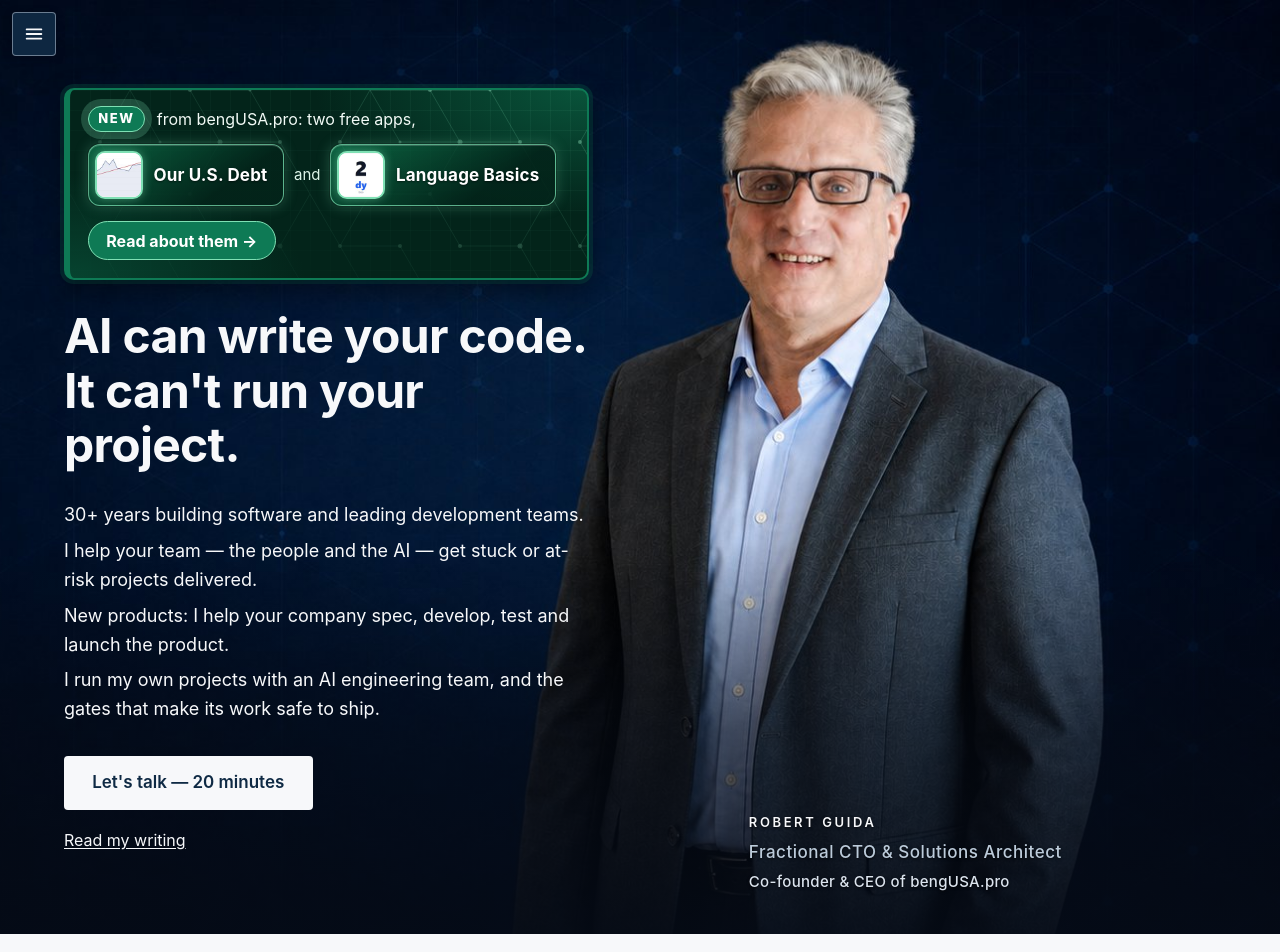
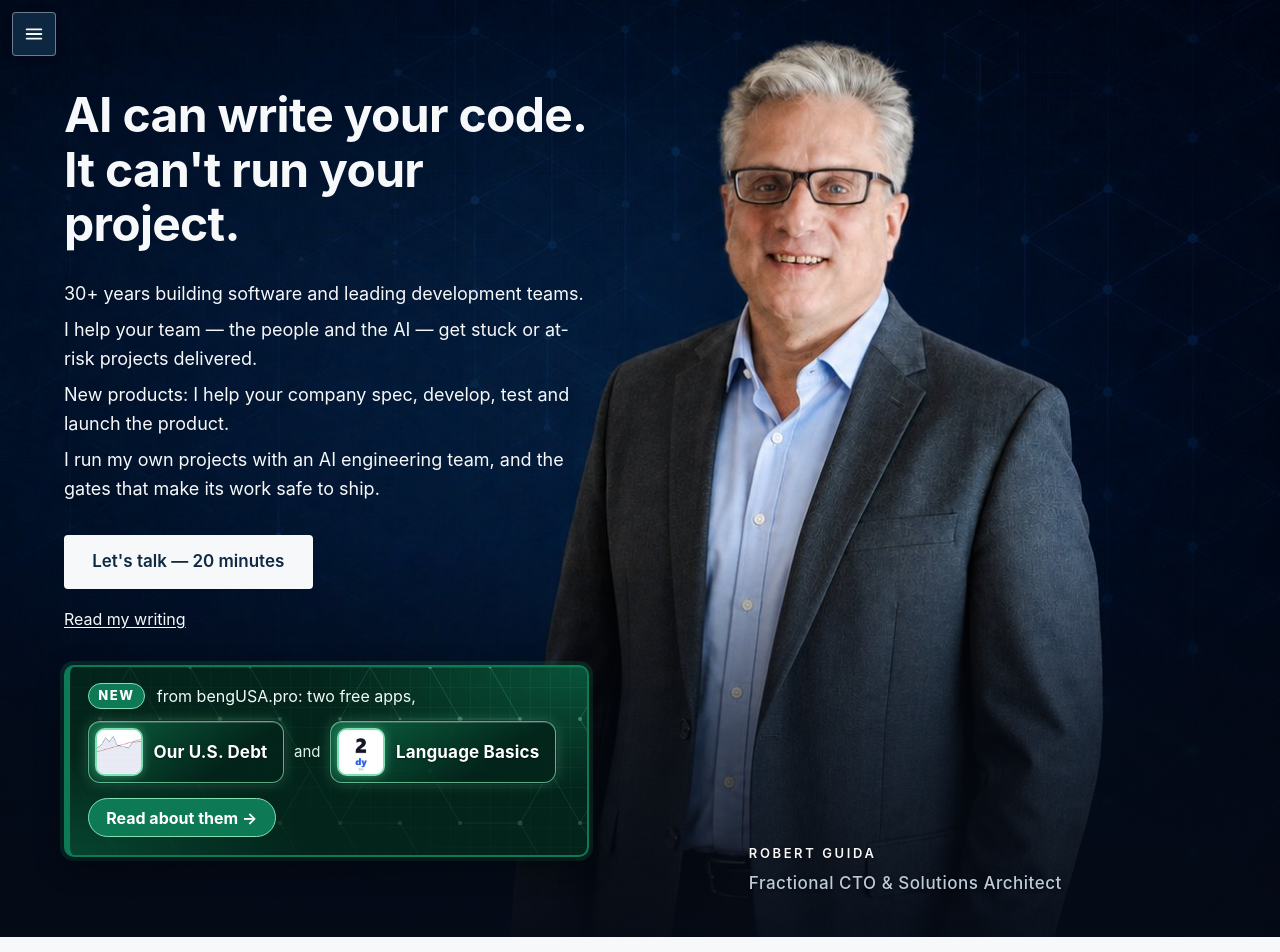
Before and after one commit to robguida/robguida.com, a plain HTML site: page src/www/index.html in a window 1280 px wide. Shown: the top 952 px of the page. Drawn offline with Linux system fonts and the light colour scheme.

Commit message:
Sync live site: consulting first on the home page, bengUSA.pro products section (live 2026-11-17)
Brings src/www/index.html in line with the page robguida.com serves
since 2026-11-17. One file changes; the other 30 site files are
unchanged.

- The bengUSA.pro "two free apps" banner moves from the top of the
  first section to below the intro and the booking button.
- The co-founder and CEO line leaves the top of the page and becomes
  a sentence in About, with a link to bengusa.pro that opens in a new
  tab.
- New "Products I've shipped" section with Our U.S. Debt and Language
  Basics, each linking to its app on bengusa.pro in a new tab.

```diff
--- a/src/www/index.html
+++ b/src/www/index.html
@@ -76,26 +76,25 @@
     .hero-role{font-size:1.0625rem;font-weight:500;letter-spacing:.03em;
                color:#BCCBDA;margin:0 0 2rem;}
     .hero p{color:var(--paper);max-width:34rem;}
-    .hero .news{position:relative;isolation:isolate;overflow:hidden;max-width:34rem;margin:0 0 1.8rem;padding:1rem 1.1rem 1.1rem;
+    .hero .news{position:relative;isolation:isolate;overflow:hidden;max-width:34rem;margin:2rem 0 0;padding:1rem 1.1rem 1.1rem;
                 border:2px solid #0E7A55;border-left:6px solid #0E7A55;border-radius:10px;
                 background:radial-gradient(ellipse 75% 95% at 100% 0,rgba(14,122,85,.55) 0,rgba(14,122,85,0) 70%),
                            radial-gradient(ellipse 65% 80% at 0 100%,rgba(10,99,69,.5) 0,rgba(10,99,69,0) 70%),
                            #03241A;
                 box-shadow:0 10px 28px rgba(0,0,0,.45),0 0 0 4px rgba(14,122,85,.25);
-                font-size:1rem;line-height:1.45;transition:border-color .2s,box-shadow .2s;}
+                font-size:1rem;line-height:1.45;}
     .hero .news::before{content:"";position:absolute;inset:0;z-index:-1;pointer-events:none;
                 background:url("img/news-geo-green.svg") 0 0 / 240px 208px,
                            linear-gradient(rgba(127,224,180,.07) 1px,transparent 1px) 0 0 / 1.25rem 1.25rem,
                            linear-gradient(90deg,rgba(127,224,180,.07) 1px,transparent 1px) 0 0 / 1.25rem 1.25rem;
                 -webkit-mask-image:linear-gradient(200deg,#000 0,rgba(0,0,0,.55) 35%,rgba(0,0,0,.15) 75%);
                         mask-image:linear-gradient(200deg,#000 0,rgba(0,0,0,.55) 35%,rgba(0,0,0,.15) 75%);}
-    .hero .news:hover{border-color:#12935F;box-shadow:0 12px 32px rgba(0,0,0,.5),0 0 0 4px rgba(14,122,85,.5);}
     .rg .hero .news p{margin:0;color:#F2FAF6;}
     .news-new{display:inline-block;margin-right:.45rem;padding:.15rem .6rem;border-radius:999px;
               background:#0E7A55;border:1px solid #7FE0B4;color:#FFFFFF;font-size:.8125rem;font-weight:800;letter-spacing:.12em;
               text-transform:uppercase;vertical-align:.1em;}
     .rg .hero .news .news-apps{display:flex;flex-wrap:wrap;align-items:center;gap:.5rem .6rem;margin:.75rem 0 .9rem;}
-    .news-app{position:relative;display:inline-flex;align-items:center;gap:.65rem;padding:.4rem 1rem .4rem .4rem;border-radius:12px;
+    .news-app{display:inline-flex;align-items:center;gap:.65rem;padding:.4rem 1rem .4rem .4rem;border-radius:12px;
               background:linear-gradient(145deg,rgba(18,147,95,.55) 0,rgba(3,36,26,.9) 70%);
               border:1px solid rgba(127,224,180,.7);
               box-shadow:inset 0 1px 0 rgba(255,255,255,.18),0 0 0 1px rgba(0,0,0,.25),0 0 14px rgba(127,224,180,.28);
@@ -112,12 +111,11 @@
     .rg .hero .news a.news-read:hover,.rg .hero .news a.news-read:focus{background:#0A6345;border-color:#FFFFFF;color:#FFFFFF;}
     .rg .hero .news a.news-read:focus-visible{outline:2px solid #FFFFFF;outline-offset:3px;}
     @media (prefers-reduced-motion:no-preference){
-      .news-new{animation:news-ping 1.8s ease-out .6s 3;}
+      .news-new{animation:news-ping 1.4s ease-out .6s 3;}
       .news-app{transition:transform .2s,box-shadow .2s;}
-      .hero .news:hover .news-app{transform:translateY(-2px);box-shadow:inset 0 1px 0 rgba(255,255,255,.22),0 0 0 1px rgba(0,0,0,.25),0 0 20px rgba(127,224,180,.45);}
+      .news-app:hover,.news-app:focus-visible{transform:translateY(-2px);box-shadow:inset 0 1px 0 rgba(255,255,255,.22),0 0 0 1px rgba(0,0,0,.25),0 0 20px rgba(127,224,180,.45);}
       @keyframes news-ping{0%{box-shadow:0 0 0 0 rgba(127,224,180,.6);}100%{box-shadow:0 0 0 .7rem rgba(127,224,180,0);}}
     }
-    @media (prefers-reduced-motion:reduce){ .hero .news{transition:none;} }
 
     .rg a.btn{display:inline-block;font-size:1.0625rem;font-weight:600;line-height:1.25;
          padding:.95rem 1.7rem;border-radius:4px;text-decoration:none;
@@ -226,9 +224,7 @@
                background:linear-gradient(to top,rgba(5,11,22,.92) 0,rgba(5,11,22,.8) 55%,rgba(5,11,22,0) 100%);
                text-shadow:0 1px 3px rgba(0,0,0,.7);}
     .nameplate .eyebrow{margin:0 0 .35rem;}
-    .nameplate .hero-role{margin:0 0 .6rem;}
-    .rg .hero .nameplate .hero-sub{margin:-.35rem 0 0;font-size:.9375rem;font-weight:500;letter-spacing:.02em;color:#DCE4EE;}
-    .hero .nameplate p:last-child{margin:0;}
+    .nameplate .hero-role{margin:0;}
     @media (min-width:40rem){
       .hero-figure img.photo{aspect-ratio:auto;}
       .nameplate{padding:4rem 1.5rem 1.25rem;}
@@ -266,6 +262,8 @@
           --fade-y:linear-gradient(to bottom,transparent 0,rgba(0,0,0,.3) .8%,rgba(0,0,0,.65) 1.8%,rgba(0,0,0,.9) 2.8%,#000 3.4%,
                    #000 86%,rgba(0,0,0,.8) 90%,rgba(0,0,0,.45) 94%,rgba(0,0,0,.15) 97.5%,transparent 100%);}
     .band :focus-visible{outline-color:#FFFFFF;}
+    .rg .band p a:not(.btn){color:var(--paper);}
+    .rg .band p a:not(.btn):hover,.rg .band p a:not(.btn):focus{color:#FFFFFF;}
     .band h2::before{background:#C8D4E2;}
     .band p,.band ul.facts{max-width:34rem;}
     .band img.photo{margin:0 0 2.5rem;
@@ -388,11 +386,6 @@
 
   <section class="hero" id="home" aria-labelledby="hook">
     <div class="wrap">
-      <div class="news">
-        <p><span class="news-new">New</span> from bengUSA.pro: two free apps,</p>
-        <p class="news-apps"><a class="news-app" href="https://bengusa.pro/ourusdebt/" target="_blank" rel="noopener" aria-describedby="new-tab-note"><img src="img/two-free-apps-thumb-our-us-debt.jpg" width="128" height="128" alt="" decoding="async">Our U.S. Debt</a> <span class="news-and">and</span> <a class="news-app" href="https://bengusa.pro/languagebasics/" target="_blank" rel="noopener" aria-describedby="new-tab-note"><img src="img/two-free-apps-thumb-language-basics.jpg" width="128" height="128" alt="" decoding="async">Language Basics</a><span class="sr-only">.</span></p>
-        <p><a class="news-read" href="/writing/two-free-apps.html">Read about them &#x2192;</a></p>
-      </div>
       <h1 id="hook">AI can write your code.<br />It can't run your project.</h1>
       <ul class="facts">
         <li>30+ years building software and leading development teams.</li>
@@ -402,12 +395,16 @@
       </ul>
       <p><a class="btn btn-light" href="/book" target="_blank" rel="noopener" aria-describedby="new-tab-note">Let's talk &#x2014; 20 minutes</a></p>
       <p class="hero-more"><a href="/writing/">Read my writing</a></p>
+      <div class="news">
+        <p><span class="news-new">New</span> from bengUSA.pro: two free apps,</p>
+        <p class="news-apps"><a class="news-app" href="https://bengusa.pro/ourusdebt/" target="_blank" rel="noopener" aria-describedby="new-tab-note"><img src="img/two-free-apps-thumb-our-us-debt.jpg" width="128" height="128" alt="" decoding="async">Our U.S. Debt</a> <span class="news-and">and</span> <a class="news-app" href="https://bengusa.pro/languagebasics/" target="_blank" rel="noopener" aria-describedby="new-tab-note"><img src="img/two-free-apps-thumb-language-basics.jpg" width="128" height="128" alt="" decoding="async">Language Basics</a><span class="sr-only">.</span></p>
+        <p><a class="news-read" href="/writing/two-free-apps.html">Read about them &#x2192;</a></p>
+      </div>
       <div class="hero-figure">
         <img class="photo" fetchpriority="high" src="img/rob-guida-hero.jpg" width="1672" height="941" alt="Robert Guida, smiling, in a grey jacket and light-blue open-collar shirt, against a dark blue background.">
         <div class="nameplate">
           <p class="eyebrow">ROBERT GUIDA</p>
           <h2 class="hero-role">Fractional CTO &amp; Solutions Architect</h2>
-          <p class="hero-sub">Co-founder &amp; CEO of bengUSA.pro</p>
         </div>
       </div>
     </div>
@@ -541,6 +538,22 @@
   </section>
   </div>
   </div>
+  <section class="sec" id="products">
+    <div class="wrap">
+      <h2>Products I&#x2019;ve shipped</h2>
+      <p class="lede">Two live products from bengUSA.pro, with more to come. An AI engineering team does the building. I set the plan, review the work and make the final call, and nothing ships until it passes its tests and reviews.</p>
+      <div class="entry">
+        <h3>Our U.S. Debt</h3>
+        <p>Saves the Treasury&#x2019;s official debt figure once a day, so the debt numbers come from real public data. Visitors pick a date range, see the change in total, per person or per household, and compare presidential terms. I took it from idea to release, and I keep it running.</p>
+        <p><a href="https://bengusa.pro/ourusdebt/" target="_blank" rel="noopener" aria-describedby="new-tab-note">Open Our U.S. Debt &#x2192;</a></p>
+      </div>
+      <div class="entry">
+        <h3>Language Basics</h3>
+        <p>A place to practice the basics of a language: the alphabet, numbers and pronunciation. Four are live: Albanian (Shqip), Bengali, Japanese and Spanish. I scoped it, reviewed the work and made the call on each release.</p>
+        <p><a href="https://bengusa.pro/languagebasics/" target="_blank" rel="noopener" aria-describedby="new-tab-note">Open Language Basics &#x2192;</a></p>
+      </div>
+    </div>
+  </section>
 
   <div class="pair" id="assessment">
   <section class="sec">
@@ -594,6 +607,7 @@
         <li><strong>Approach:</strong> proven methods over the newest framework.</li>
         <li><strong>Human-in-the-loop:</strong> the final call is mine, on every plan and every release.</li>
       </ul>
+      <p>I&#x2019;m also co-founder and CEO of <a href="https://bengusa.pro/" target="_blank" rel="noopener" aria-describedby="new-tab-note">bengUSA.pro</a>, where my partner and I build and publish our own software. That work gives me current, hands-on experience taking products from an idea through development, release, and ongoing maintenance.</p>
       <div class="book" id="book-a-call">
         <h2>Book a Call</h2>
         <ul class="facts">
```
